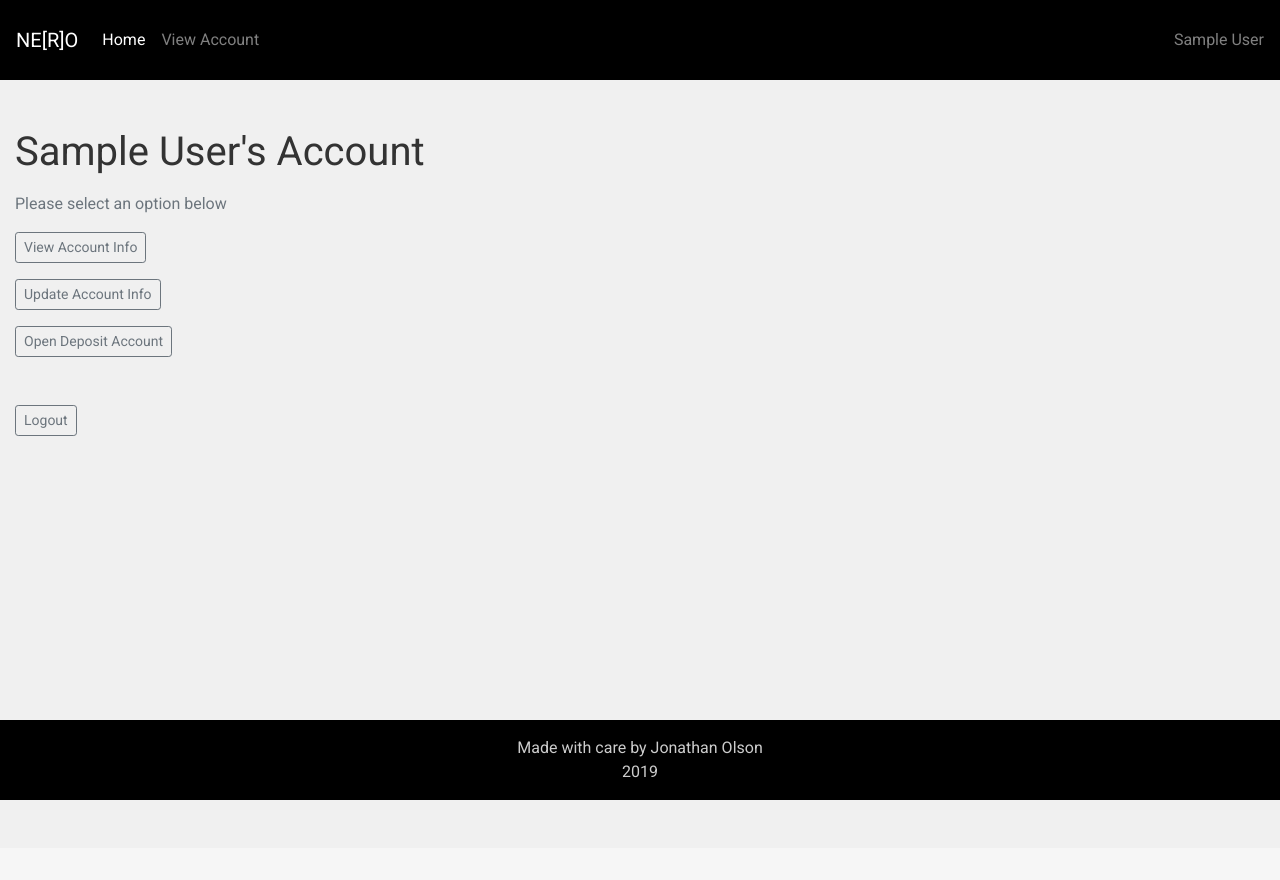
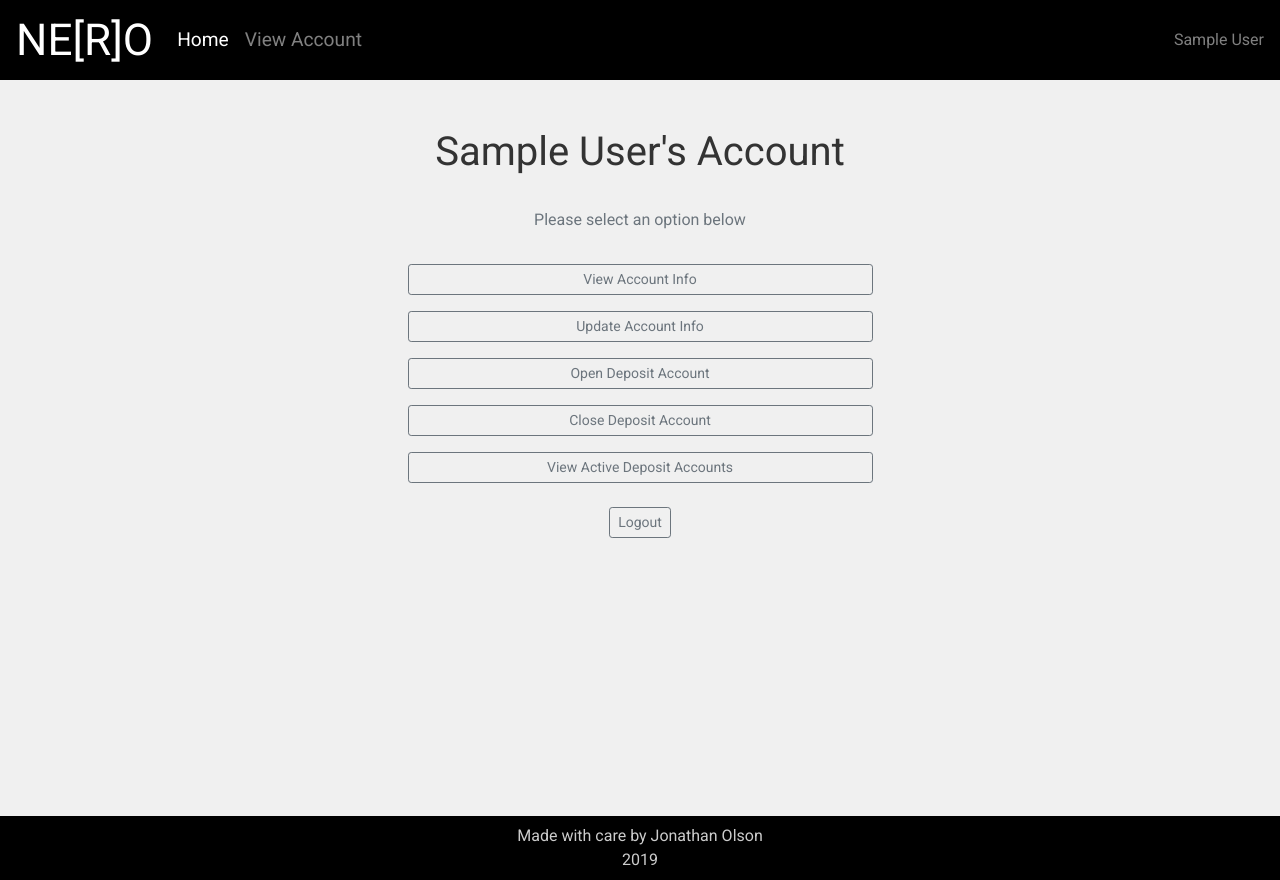
Before and after one commit to MyNameIsJonathan/Imitation_Online_Bank, a Flask app: page /account in a window 1280 px wide. Before the commit the page ends 800 px from the top, so only its background shows below. Run offline with Flask 2, Linux system fonts and the light colour scheme; the visitor is signed in with stand-in values (Sample User, id 1); some libraries are stand-ins or nearby versions.

Commit message:
More style, functionality updates

```diff
--- a/app.py
+++ b/app.py
@@ -4,6 +4,7 @@ from flask_pymongo import PyMongo
 from flask_bcrypt import Bcrypt
 import synapsepy
 import datetime
+import random
 
 import sys # TODO REMOVE
 # print(f'my string', file=sys.stderr) # TODO REMOVE
@@ -208,21 +209,21 @@ def account_values():
 
     # Grab values to report
     values = {
-        "name": user.body["documents"][0]["name"],
-        "email": user.body["documents"][0]["email"],
-        "phone_number": user.body["documents"][0][
+        "name": {'name': 'Name', 'value': user.body["documents"][0]["name"]},
+        "email": {'name': 'Email', 'value': user.body["documents"][0]["email"]},
+        "phone_number": {'name': 'Phone Number', 'value': user.body["documents"][0][
             "phone_number"
-        ],
-        "birth_date": str(user.body["documents"][0]["month"])
+        ]},
+        "birth_date": {'name': 'Birth Date', 'value': str(user.body["documents"][0]["month"])
         + "/"
         + str(user.body["documents"][0]["day"])
         + "/"
-        + str(user.body["documents"][0]["year"]),
-        "address_street": user.body['documents'][0]['address_street'],
-        "address_city": user.body['documents'][0]['address_city'],
-        "address_subdivision": user.body['documents'][0]['address_subdivision'],
-        "address_postal_code": user.body['documents'][0]['address_postal_code'],
-        "address_country_code": user.body['documents'][0]['address_country_code'],
+        + str(user.body["documents"][0]["year"])},
+        "address_street": {'name': 'Street Address', 'value': user.body['documents'][0]['address_street']},
+        "address_city": {'name': 'City', 'value': user.body['documents'][0]['address_city']},
+        "address_subdivision": {'name': 'State', 'value': user.body['documents'][0]['address_subdivision']},
+        "address_postal_code": {'name': 'Postal Code', 'value': user.body['documents'][0]['address_postal_code']},
+        "address_country_code": {'name': 'Country', 'value': user.body['documents'][0]['address_country_code']}
     }
 
     return render_template('account_values.html',
@@ -303,11 +304,34 @@ def update_account():
     # Update account
     user.update_info(body)
 
-    # Update session values
+    # Update session values and mongodb
+    mongoUser = mongo.db.users.find_one({"email" : session["email"]})
     if choice == 'email':
         session['email'] = request.form['update_value']
+        mongo.db.users.update_one(
+            {'synapse_id': user.id},
+            {"$set": {
+                choice: request.form['update_value']}
+            },
+            upsert=False)
     elif choice == 'name':
+        names = request.form["update_value"].split()
         session['name'] = request.form['update_value']
+        mongo.db.users.update_many(
+            {'synapse_id': user.id},
+            {"$set": {
+                'first_name': names[0],
+                'last_name': names[1]}
+            },
+            upsert=False)
+    else:
+        mongo.db.users.update_one(
+            {'synapse_id': user.id},
+            {"$set": {
+                choice: request.form['update_value']}
+            },
+            upsert=False)
+
 
     # Refresh Account to show updated values
     user = client.get_user(user.id)
@@ -340,7 +364,7 @@ def open_deposit_account():
     }
 
     # Open deposit account
-    user.create_node(body, idempotency_key='123456')
+    user.create_node(body, idempotency_key=str(random.randint(100000, 999999)))
 
     flash('Account created successfully!', 'success')
     return redirect(url_for('account'))
@@ -379,7 +403,106 @@ def close_deposit_account():
     return redirect(url_for('account'))
 
 
+@app.route("/view_active_deposit_accounts")
+def view_active_deposit_accounts():
+    # If user is not logged in, have them log in
+    if not "name" in session:
+        flash('Please login first!')
+        return redirect(url_for('login'))
 
-@app.route("/view_savings", methods=["GET"])
-def view_savings():
-    pass
+    # Get user
+    user = client.get_user(session['id'], full_dehydrate=True)
+
+    # Get all nodes (accounts) of user; select only deposit accounts
+    nodes = user.get_all_nodes().list_of_nodes
+    depositAccounts = [node for node in nodes if (
+        node.body['type'] == 'DEPOSIT-US' and node.body['is_active'])]
+
+    # If no accounts found, inform user to open an account
+    if len(depositAccounts) == 0:
+        alert('No active deposit accounts found! Please open an account first', 'danger')
+        return redirect(url_for('open_deposit_account'))
+
+    # If accounts found, get their information
+    activeDepositAccounts = []
+
+    for i, node in enumerate(depositAccounts):
+        activeDepositAccounts.append({
+            'node_name': node.body['info']['nickname'],
+            'node_value': node.body['info']['balance']['amount'],
+            'node_currency': node.body['info']['balance']['currency'],
+            'user_id': user.id,
+            'node_id': node.id
+        })
+
+    return render_template('view_active_deposit_accounts.html', activeDepositAccounts=activeDepositAccounts)
+
+
+@app.route("/artificially_fund_deposit_account/<user_id>/<node_id>")
+def artificially_fund_deposit_account(user_id, node_id):
+    # If user is not logged in, have them log in
+    if not "name" in session:
+        flash('Please login first!')
+        return redirect(url_for('login'))
+
+    # Get user
+    user = client.get_user(user_id)
+
+    # Dummy-fund the account
+    user.dummy_tran(node_id, is_credit=True)
+
+    flash('Account funded successfully!', 'success')
+    return redirect(url_for('account'))
+
+
+@app.route("/send_money_between_deposit_accounts", methods=["POST"])
+def send_money_between_deposit_accounts():
+    # If user is not logged in, have them log in
+    if not "name" in session:
+        flash('Please login first!')
+        return redirect(url_for('login'))
+
+    # Get user
+    user = client.get_user(session['id'])
+
+    # Get both sender and receiver ids
+    sender_node_id = request.form['sender_node']
+    receiver_node_id = request.form['receiver_node']
+
+    print(f'sender id: {sender_node_id}', file=sys.stderr)
+    print(f'receiver id: {receiver_node_id}', file=sys.stderr)
+
+    # Make sure sender and receiver nodes are different
+    if sender_node_id == receiver_node_id:
+        flash('You must choose two separate accounts to send and receive funds')
+        return redirect(url_for('view_active_deposit_accounts'))
+
+    # Get sender nodes; we only need receiver id, not node, which we already have
+    sender_node = user.get_node(
+        sender_node_id, full_dehydrate=False, force_refresh=True)
+
+    # Make sure sender has sufficient funds available
+    if float(sender_node.body['info']['balance']['amount']) < float(request.form['transfer_amount']):
+        flash('Sorry, you have insufficient funds available. Please modify your request')
+        return redirect(url_for('view_active_deposit_accounts'))
+
+    # Transfer money
+    body = {
+        'to': {
+            'type': 'DEPOSIT-US',
+            'id': receiver_node_id
+        },
+        'amount': {
+            'amount': request.form['transfer_amount'],
+            'currency': 'USD'
+        },
+        'extra': {
+            'ip': '127.0.0.1',
+            'note': request.form['transfer_note']
+        }
+    }
+
+    user.create_trans(sender_node_id, body)
+
+    flash('Funds transferred successfully!', 'success')
+    return redirect(url_for('account'))
--- a/static/main.css
+++ b/static/main.css
@@ -12,23 +12,37 @@ body {
 }
 
 #main {
-    position: absolute;
-    top: 10vh;
-    padding: 0px;
-    max-height: 90vh;
+    position: relative;
+    min-height: 100vh;
+    padding: 0 0 4rem 0;
 }
 
 #index-body {
-    height: 80vh;
+    height: 100vh;
+    min-height: 80vh;
     background-color: #333;
 }
 
 #start-button {
     display: block;
+    width: 100%;
 }
 
 #navbar {
     height: 10vh;
+}
+
+#account-card-container {
+    height: 100%;
+    min-height: 80vh;
+}
+
+.navbar-brand{
+    font-size: 2.75em;
+}
+
+.nav-link{
+    font-size: 1.2em;
 }
 
 .bg-black {
@@ -37,16 +51,12 @@ body {
 
 .footer {
     position: absolute;
-    bottom: 0vh;
+    bottom: 0;
     width: 100%;
-    height: 10vh;
+    height: 4rem;
+    max-height: 80px;
     background-color: black;
     color: #cccccc;
-    display: flex;
-    align-items: center;
-    justify-content: space-between;
-    padding: 1em 0em;
-    flex-direction: column;
   }
 
 .container {
@@ -59,3 +69,36 @@ body {
     color: rgba(51, 51, 51, 0.6);
     border-color: #333;
 }
+
+.account-card {
+    width: 40%;
+    min-width: 17em;
+}
+
+.transfer {
+    width: 40%;
+    border: 2px solid black;
+    border-radius: 5px;
+    padding: 1em;
+}
+
+.centered-card {
+    width: 75%;
+}
+
+.wide-button {
+    display: block;
+}
+
+.narrow-container {
+    width: 50%;
+}
+
+.underlined {
+    border-bottom: 2px solid black;
+    padding-bottom: .45em;
+}
+
+.width-75 {
+    width: 75%;
+}
--- a/templates/account.html
+++ b/templates/account.html
@@ -1,27 +1,45 @@
 {% extends "layout.html" %}
 {% block content %}
 
-<div class="container">
+<div class="d-flex flex-lg-column justify-content-center align-items-center">
+
+    <div class="container centered-card d-flex flex-lg-column justify-content-center align-items-center">
 
         <h1 class="mt-5 mb-3">{{ name }}'s Account</h1>
 
 
         <p class="text-muted mt-3 mb-3">Please select an option below</p>
 
+        <div class="narrow-container ">
+
             <div class="mt-3 mb-2">
-        <a class="btn btn-sm btn-outline-secondary" href="{{ url_for('account_values') }}">View Account Info</a>
+                <a class="btn btn-sm btn-outline-secondary wide-button" href="{{ url_for('account_values') }}">View
+                    Account Info</a>
             </div>
             <div class="mt-3 mb-2">
-        <a class="btn btn-sm btn-outline-secondary" href="{{ url_for('update_account') }}">Update Account Info</a>
+                <a class="btn btn-sm btn-outline-secondary wide-button" href="{{ url_for('update_account') }}">Update Account
+                    Info</a>
             </div>
             <div class="mt-3 mb-2">
-        <a class="btn btn-sm btn-outline-secondary" href="{{ url_for('open_deposit_account') }}">Open Deposit Account</a>
+                <a class="btn btn-sm btn-outline-secondary wide-button" href="{{ url_for('open_deposit_account') }}">Open Deposit
+                    Account</a>
             </div>
-    <br>
+            <div class="mt-3 mb-2">
+                <a class="btn btn-sm btn-outline-secondary wide-button" href="{{ url_for('close_deposit_account') }}">Close Deposit
+                    Account</a>
+            </div>
+            <div class="mt-3 mb-2">
+                <a class="btn btn-sm btn-outline-secondary wide-button" href="{{ url_for('view_active_deposit_accounts') }}">View
+                    Active
+                    Deposit Accounts</a>
+            </div>
+        </div <br>
         <div class="mt-3 mb-2">
             <a class="btn btn-sm btn-outline-secondary" href="{{ url_for('logout') }}">Logout</a>
         </div>
 
     </div>
 
+</div>
+
 {% endblock content %}
--- a/templates/layout.html
+++ b/templates/layout.html
@@ -45,8 +45,6 @@
       </ul>
       {% if session['name'] %}
       <span class="navbar-text">{{ session['name'] }}</span>
-      {% else %}
-      <span class="navbar-text">A Neo Bank project by Jonathan Olson</span>
       {% endif %}
     </div>
   </nav>
@@ -71,7 +69,7 @@
   <main role="main" id="main" class="container">
     {% block content %}{% endblock %}
 
-    <footer class="footer">
+    <footer class="footer d-flex flex-column justify-content-center align-items-center">
       <div>Made with care by Jonathan Olson</div>
       <div>2019</div>
     </footer>
--- a/templates/login.html
+++ b/templates/login.html
@@ -1,7 +1,9 @@
 {% extends "layout.html" %}
 {% block content %}
 
-<div class="container">
+<div class="d-flex flex-lg-column justify-content-center align-items-center">
+
+    <div class="container centered-card">
         <h1 class="mt-5">Hello!</h1>
 
         <h4 class="mt-4 mb-4">Please login below</h4>
@@ -17,5 +19,6 @@
             <button type="submit" class="btn btn-sm btn-outline-secondary">Login</button>
         </form>
     </div>
+</div>
 
 {% endblock content %}
--- a/templates/register.html
+++ b/templates/register.html
@@ -1,7 +1,7 @@
 {% extends "layout.html" %}
 {% block content %}
 
-<div class="container">
+<div class="container mb-5">
     <h1 class="mt-5">Hello!</h1>
 
     <h3 class="mt-4 mb-4">Please register below</h3>
```
Also changed, not shown: templates/account_values.html (+16 -50 lines), templates/close_deposit_account.html (+9 -4 lines), templates/index.html (+4 -4 lines), templates/open_deposit_account.html (+10 -9 lines), templates/update_account.html (+7 -6 lines), templates/view_active_deposit_accounts.html (added, +91 -0 lines). Lines whose indentation alone changed are shown as unchanged.
